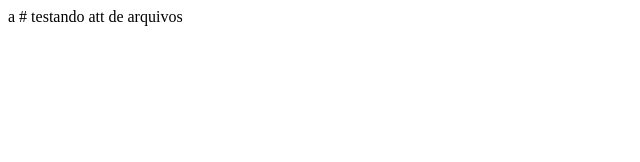
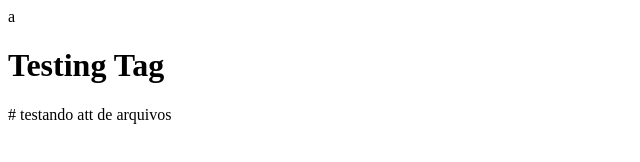
Before and after one commit to arielabade/testes-github, a plain HTML site: page comandos_fundamentais/primeiro_repo/index.html in a window 1280 px wide. Shown: the whole page, without its empty margins (0-640 px from the left). Drawn offline with Linux system fonts and the light colour scheme.

Commit message:
sending alterations

```diff
--- a/comandos_fundamentais/primeiro_repo/index.html
+++ b/comandos_fundamentais/primeiro_repo/index.html
@@ -8,6 +8,7 @@
 
 a
 <body>
+    <h1> Testing Tag </h1>
 
 </body>
 </html>
```
Also changed, not shown: 1 other file.
